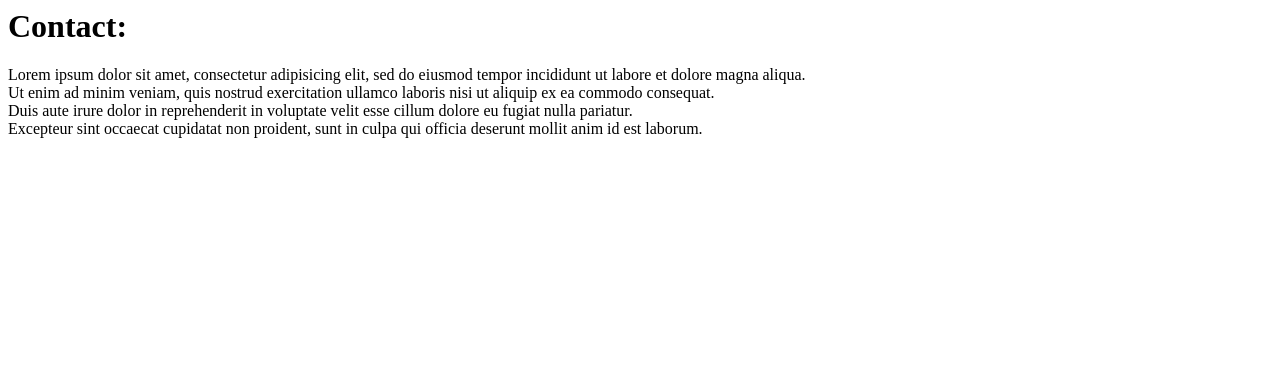
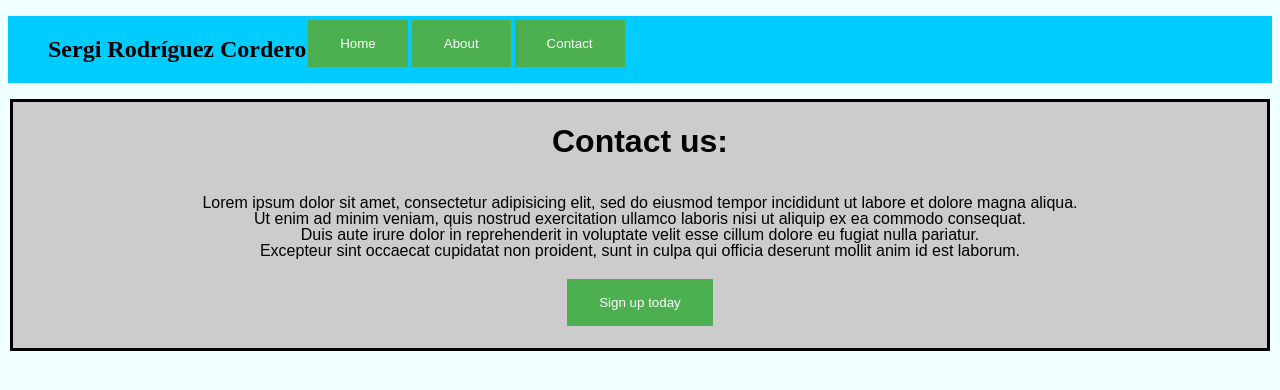
Before and after one commit to SergiRodriguez96/web-m14, a plain HTML site: page contact.html in a window 1280 px wide. Drawn offline with Linux system fonts and the light colour scheme.

Commit message:
contact.html

```diff
--- a/contact.html
+++ b/contact.html
@@ -1,6 +1,33 @@
-<h1>Contact:</h1>
+<!DOCTYPE html>
+<html>
+  <head>
+    <meta charset="utf-8">
+    <title>Contact us</title>
+  </head>
+  <body>
+    <ul>
+      <li><h2>Sergi Rodríguez Cordero</h2></li>
+      <li><form action="index.html">
+            <input type=submit value="Home"></form></li>
 
-Lorem ipsum dolor sit amet, consectetur adipisicing elit, sed do eiusmod tempor incididunt ut labore et dolore magna aliqua. <br>
-Ut enim ad minim veniam, quis nostrud exercitation ullamco laboris nisi ut aliquip ex ea commodo consequat. <br>
-Duis aute irure dolor in reprehenderit in voluptate velit esse cillum dolore eu fugiat nulla pariatur. <br>
-Excepteur sint occaecat cupidatat non proident, sunt in culpa qui officia deserunt mollit anim id est laborum.
+      <li><form action="about.html">
+            <input type=submit value="About"></form></li>
+
+      <li>  <form action="contact.html">
+            <input type=submit value="Contact"></form></li>
+    </ul>
+
+    <fieldset>
+    <p> <center><h1>Contact us:</h1><br> Lorem ipsum dolor sit amet, consectetur adipisicing elit, sed do eiusmod tempor incididunt ut labore et dolore magna aliqua. <br>
+    Ut enim ad minim veniam, quis nostrud exercitation ullamco laboris nisi ut aliquip ex ea commodo consequat. <br>
+    Duis aute irure dolor in reprehenderit in voluptate velit esse cillum dolore eu fugiat nulla pariatur. <br>
+    Excepteur sint occaecat cupidatat non proident, sunt in culpa qui officia deserunt mollit anim id est laborum.<br><br>
+    <input type="submit" name="Sign up today" value="Sign up today"></center></p>
+    </fieldset>
+
+
+
+  </body>
+
+    <link rel="stylesheet" href="estils.css">
+</html>
```
